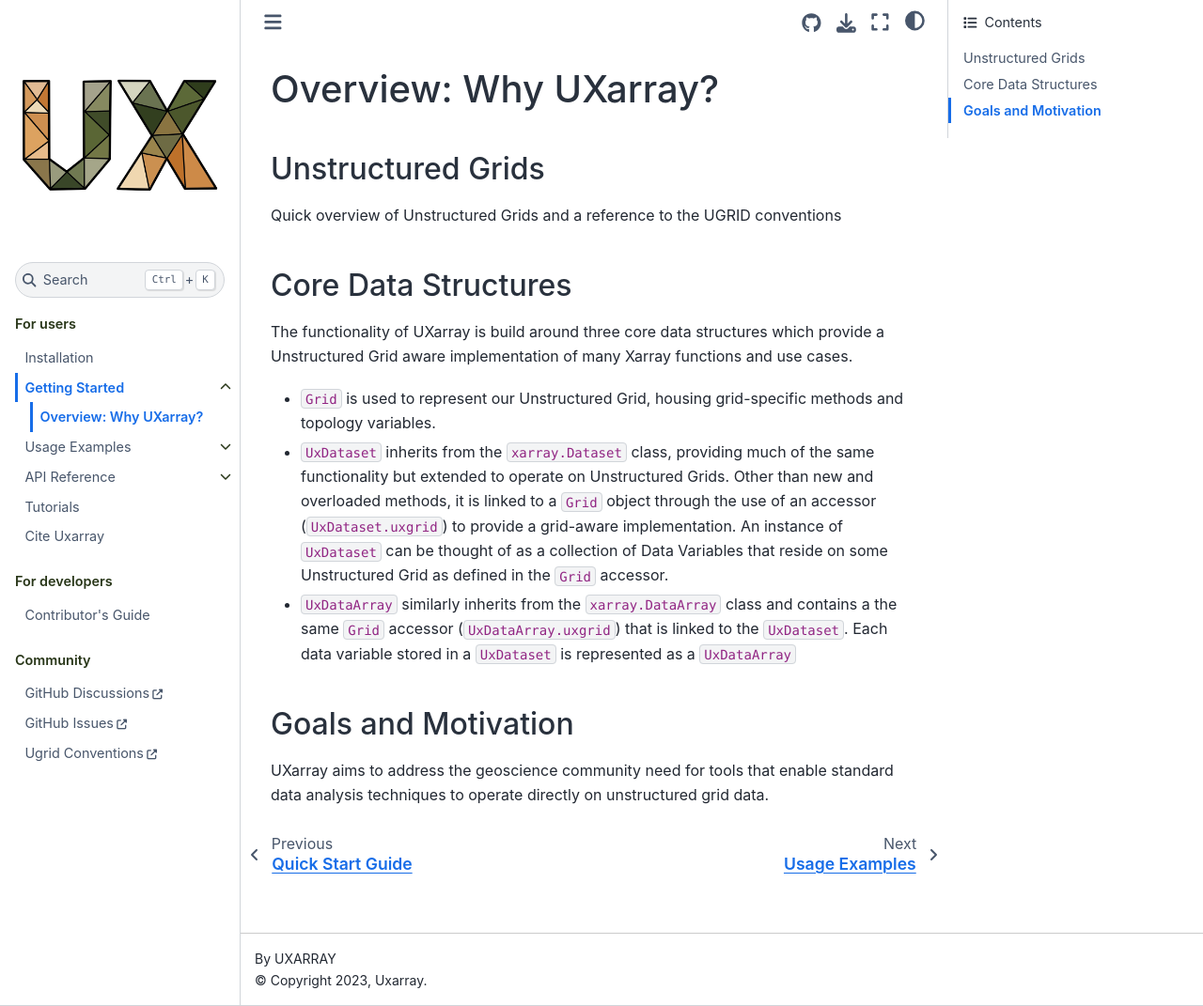
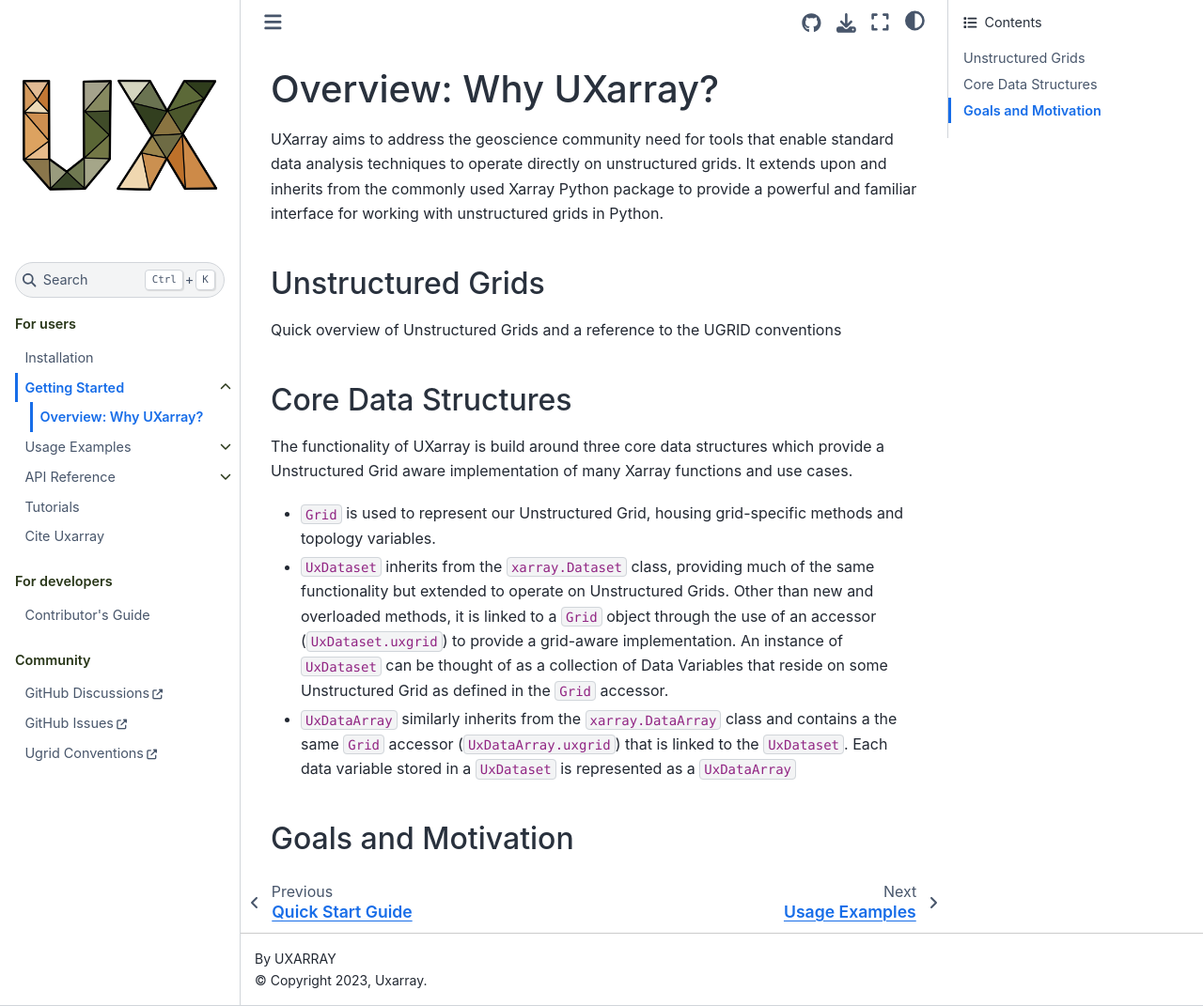
Before and after one commit to UXARRAY/uxarray, a Sphinx documentation site: the page built from docs/getting-started/overview.rst, in a window 1280 px wide and 1071 px high. Shown: the whole window at 94% size. Built offline with Sphinx 7.4.7 and the Sphinx Book theme 1.1.4, drawn with Linux system fonts in a browser that asks for light colours.

Commit message:
rearange some text

```diff
--- a/docs/getting-started/overview.rst
+++ b/docs/getting-started/overview.rst
@@ -3,6 +3,10 @@
 ======================
 Overview: Why UXarray?
 ======================
+UXarray aims to address the geoscience community need for tools that enable standard data analysis techniques
+to operate directly on unstructured grids. It extends upon and inherits from the commonly used Xarray Python package
+to provide a powerful and familiar interface for working with unstructured grids in Python.
+
 
 Unstructured Grids
 ==================
@@ -26,5 +30,3 @@ implementation of many Xarray functions and use cases.
 
 Goals and Motivation
 ====================
-UXarray aims to address the geoscience community need for tools that enable standard data analysis techniques to operate
-directly on unstructured grid data.
```
